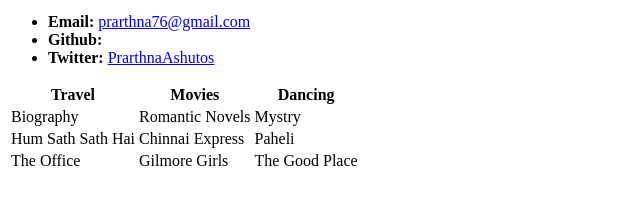
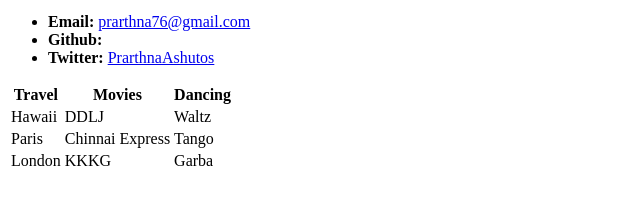
Before and after one commit to Prarthna-design/Prarthna-design.github.io, a plain HTML site: page index.html in a window 1280 px wide. Shown: the part 346-550 px from the top of the page, without its empty margins (0-640 px from the left). Drawn offline with Linux system fonts and the light colour scheme.

Commit message:
changed discription

```diff
--- a/index.html
+++ b/index.html
@@ -33,19 +33,19 @@
             <th>Dancing</th>
         </tr>
         <tr>
-            <td>Biography</td>
-            <td>Romantic Novels</td>
-            <td>Mystry</td>
+            <td>Hawaii</td>
+            <td>DDLJ</td>
+            <td>Waltz</td>
         </tr>
         <tr>
-            <td>Hum Sath Sath Hai</td>
+            <td>Paris</td>
             <td>Chinnai Express</td>
-            <td>Paheli</td>
+            <td>Tango</td>
         </tr>
         <tr>
-            <td>The Office</td>
-            <td>Gilmore Girls</td>
-            <td>The Good Place</td>
+            <td>London</td>
+            <td>KKKG</td>
+            <td>Garba</td>
         </tr>
     </table>
 </body>
```
